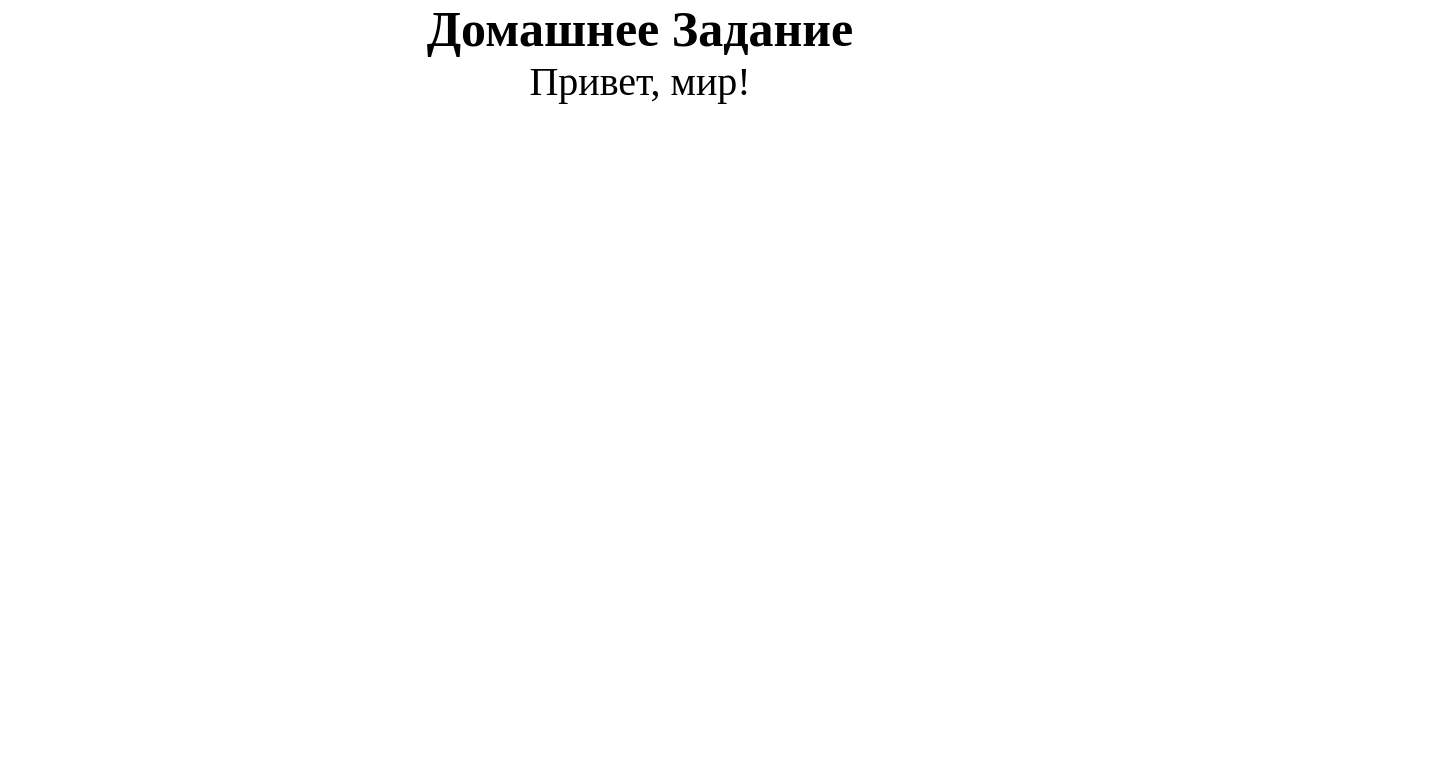
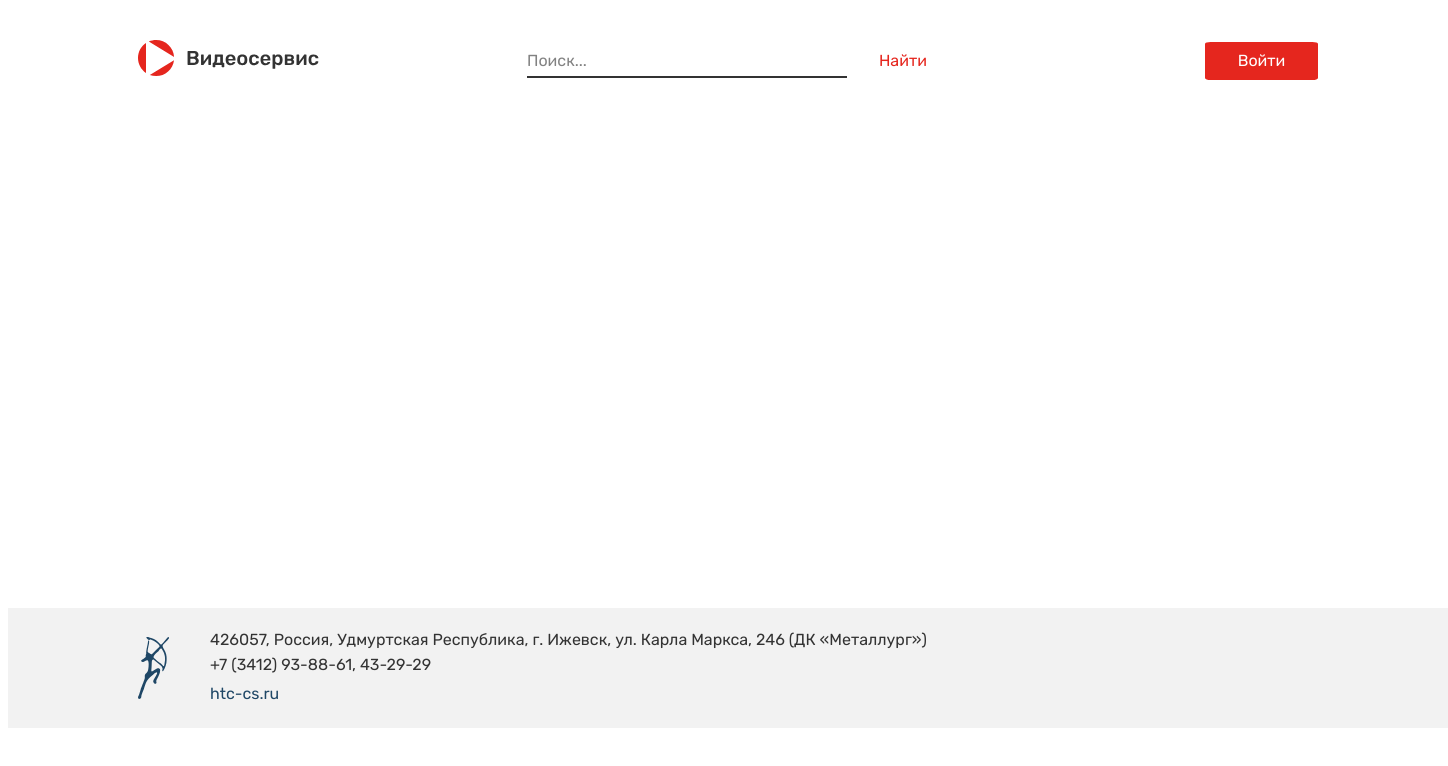
Before and after one commit to FlashGordon228/FrontEnd, a plain HTML site: page index.html in a window 1280 px wide. Shown: the whole page, 1448 px wide, since content can reach past the window. Drawn offline with Linux system fonts and the light colour scheme.

Commit message:
Header and Footer

```diff
--- a/Style/style.css
+++ b/Style/style.css
@@ -1,15 +1,147 @@
 body {
-    margin: 0;
+    font-family: Rubik;
+    font-style: normal;
+    position: relative;
+    width: 1440px;
 }
 
-h1{
-    margin: 0;
-    text-align: center;
-    font-size: 50px;
+header{
+    position: relative;
+    width: 1180px;
+    height: 40px;
+    left: 130px;
+    top: 32px;
+}
+.logo{
+    position: absolute;
+    left: 0%;
+    right: 84.58%;
+    top: 0%;
+    bottom: 10%;
 }
 
-p{
+.search\/normal{
+    position: absolute;
+    left: 32.97%;
+    right: 32.97%;
+    top: 27.5%;
+    bottom: 10%;
+}
+
+.input\/normal{
+    position: absolute;
+    left: 0%;
+    right: 20.4%;
+    top: 0%;
+    bottom: 0%;
+}
+
+.search{
+    position: absolute;
+    left: 0%;
+    right: 81.25%;
+    top: 0%;
+    bottom: 24%;
+
+    font-weight: normal;
+    font-size: 16px;
+    line-height: 19px;
+    color: #828282;
+}
+
+.line{
+    position: absolute;
+    left: 0%;
+    right: 0%;
+    top: 100%;
+    bottom: 0%;
+    border-bottom: 2px solid #333333;
+}
+
+.find{
+    position: absolute;
+    left: 87.56%;
+    right: 0%;
+    top: 0%;
+    bottom: 24%;
+
+    font-style: normal;
+    font-weight: 500;
+    font-size: 16px;
+    line-height: 19px;
+    color: #E5261E;
+}
+
+.button\/normal{
+    position: absolute;
+    width: 113px;
+    height: 38px;
+    left: 1067px;
+    top: 2px;
+    background: #E5261E;
+    border-radius: 5%;
+}
+
+.login{
+    position: absolute;
+    width: 49px;
+    left: calc(50% - 49px/2);
+    top: 23.68%;
+    bottom: 26.32%;
+
+    font-style: normal;
+    font-weight: 500;
+    font-size: 16px;
+    line-height: 19px;
     text-align: center;
-    margin: 0;
-    font-size: 40px;
+    color: #FFFFFF;
 }
+
+footer{
+    position: relative;
+    width: 1440px;
+    height: 120px;
+    left: 0px;
+    top: 560px;
+    background: #F2F2F2;
+    font-size: 16px;
+    line-height: 19px;
+}
+
+.FooterLogo{
+    position: absolute;
+    width: 31.99px;
+    height: 64px;
+    left: 130.03px;
+    top: 28px;
+}
+
+.FooterText1{
+    position: absolute;
+    width: 940px;
+    height: 19px;
+    left: 202px;
+    top: 22px;
+    font-weight: normal;
+    color: #333333;
+}
+
+.FooterText2{
+    position: absolute;
+    width: 940px;
+    height: 19px;
+    left: 202px;
+    top: 47px;
+    font-weight: normal;
+    color: #333333;
+}
+
+.FooterText3{
+    position: absolute;
+    width: 940px;
+    height: 19px;
+    left: 202px;
+    top: 76px;
+    font-weight: 500;
+    color: #1F4766;
+}
--- a/index.html
+++ b/index.html
@@ -4,11 +4,29 @@
   <meta charset="UTF-8">
   <meta name="viewport" content="width=device-width, initial-scale=1.0">
   <meta http-equiv="X-UA-Compatible" content="ie=edge">
+  <link href="https://fonts.googleapis.com/css?family=Rubik&display=swap" rel="stylesheet">
   <link rel="stylesheet" href="style/style.css">
   <title>FrontEnd</title>
 </head>
 <body>
-  <h1>Домашнее Задание</h1>
-  <p>Привет, мир!</p>
+  <header>
+    <img src="images/logo.svg" class="logo">
+    <div class="search/normal">
+      <div class="input/normal">
+        <b class="search">Поиск...</b>
+        <div class="line"></div>
+      </div>
+      <b class="find">Найти</b>
+    </div>
+    <div class="button/normal">
+      <b class="login">Войти</b>
+    </div>
+  </header>
+  <footer>
+    <img src="images/FooterLogo.svg" class="FooterLogo">
+    <b class="FooterText1">426057, Россия, Удмуртская Республика, г. Ижевск, ул. Карла Маркса, 246 (ДК «Металлург»)</b>
+    <b class="FooterText2">+7 (3412) 93-88-61, 43-29-29</b>
+    <b class="FooterText3">htc-cs.ru</b>
+  </footer>
 </body>
 </html>
```
Also changed, not shown: Images/FooterLogo.svg (added), Images/logo.svg (added), Images/sign.svg (added).
